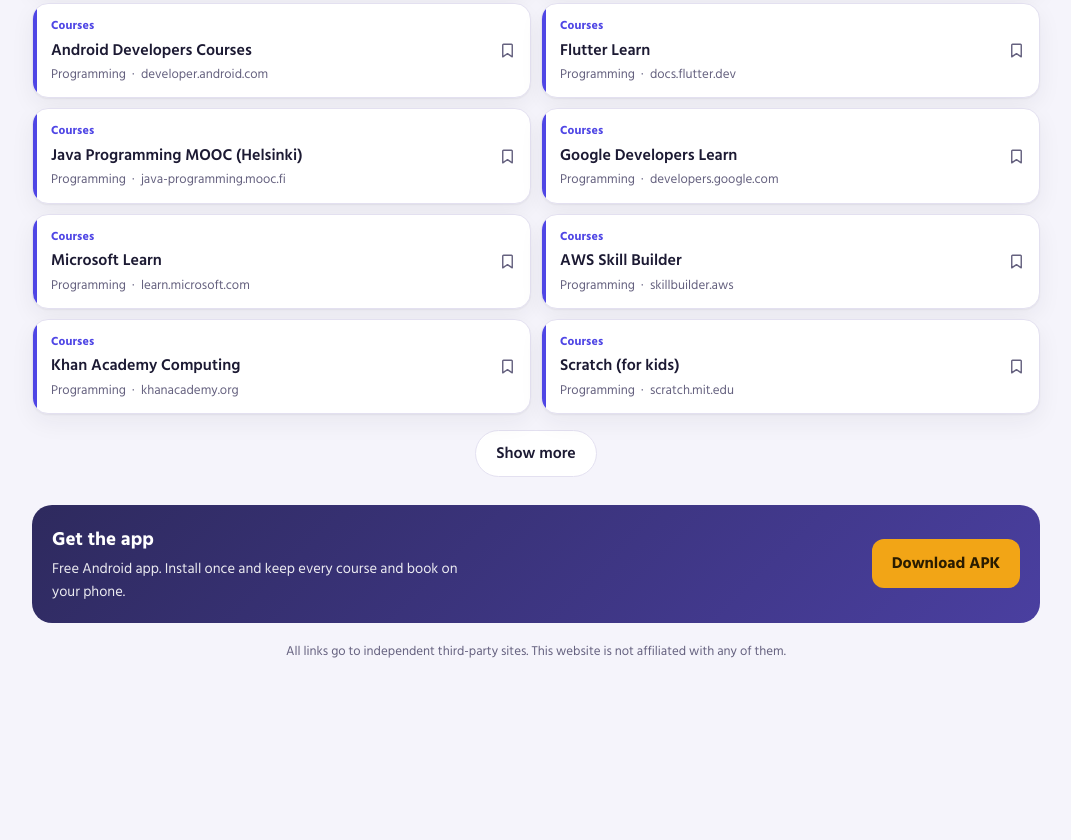
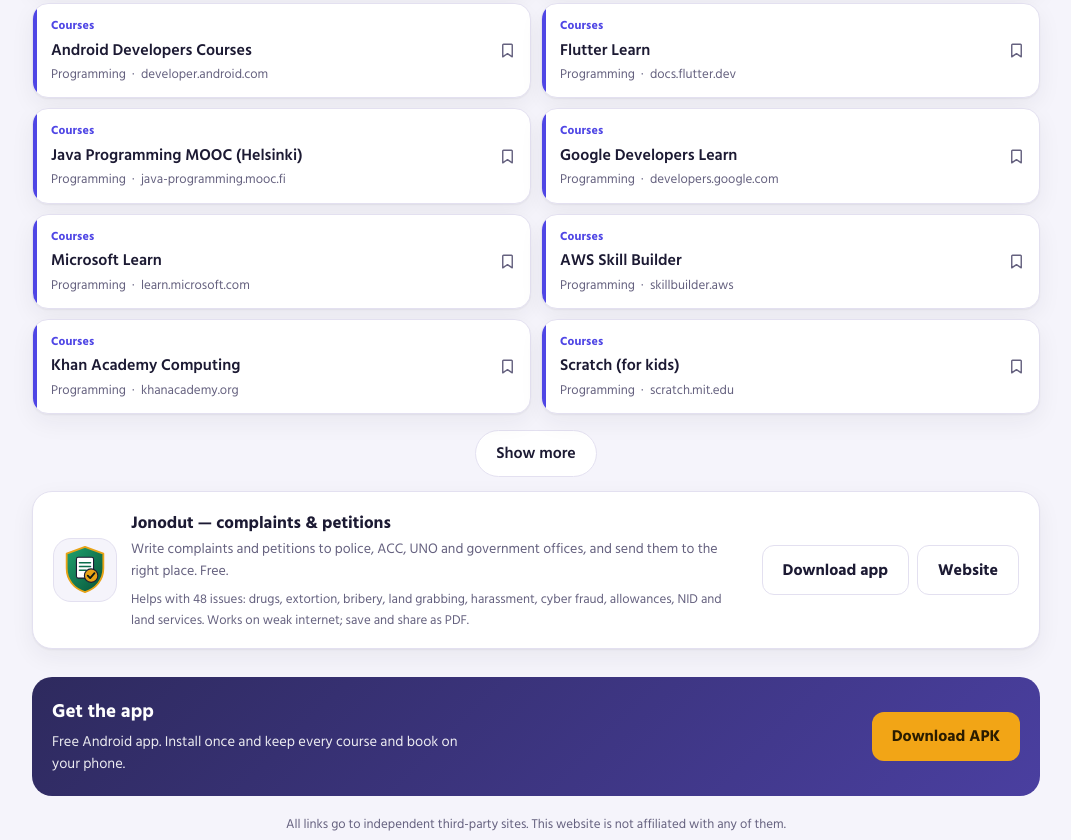
Before and after one commit to sbd-r/freelearnhub, a plain HTML site: page index.html in a window 1280 px wide. Shown: the part 1383-2223 px from the top of the page, without its empty margins (104-1175 px from the left). Before the commit the page ends 2050 px from the top, so only its background shows below. Drawn offline with Linux system fonts and the light colour scheme; a web font is replaced by a local one.

Commit message:
Add files via upload

```diff
--- a/index.html
+++ b/index.html
@@ -53,6 +53,19 @@
   <ul class="list" id="list"></ul>
   <button class="more" id="more" type="button" hidden></button>
 
+  <section class="jd" aria-labelledby="jdT">
+    <div class="jd-mark" aria-hidden="true"><svg width="52" height="58" viewBox="0 0 72 80" aria-hidden="true"><defs><linearGradient id="jdg2" x1="0" y1="0" x2="1" y2="1"><stop offset="0" stop-color="#1fa36f"/><stop offset="1" stop-color="#075238"/></linearGradient></defs><path d="M36 3 66 14v24c0 19-12 33-30 39C18 71 6 57 6 38V14z" fill="url(#jdg2)" stroke="#e8a317" stroke-width="3"/><rect x="22" y="20" width="28" height="34" rx="3" fill="#fff"/><path d="M27 29h18M27 35h18M27 41h11" stroke="#0b6b4a" stroke-width="2.5" stroke-linecap="round"/><circle cx="46" cy="50" r="11" fill="#e8a317"/><path d="m40.5 50 4 4 7-8" fill="none" stroke="#0d1814" stroke-width="3" stroke-linecap="round" stroke-linejoin="round"/></svg></div>
+    <div class="jd-text">
+      <h2 id="jdT"></h2>
+      <p id="jdP"></p>
+      <p class="jd-sub" id="jdS"></p>
+    </div>
+    <div class="jd-acts">
+      <a class="btn ghost" id="jdA" href="https://github.com/sbd-r/jonodut-app/releases/latest/download/jonodut-release.apk" rel="noopener"></a>
+      <a class="btn ghost" id="jdW" href="https://sbd-r.github.io/jonodut/" target="_blank" rel="noopener"></a>
+    </div>
+  </section>
+
   <section class="get" aria-labelledby="getT">
     <div class="get-text">
       <h2 id="getT"></h2>
--- a/site.js
+++ b/site.js
@@ -5,10 +5,10 @@
   var LANGS = [["bn", "বাং"], ["en", "EN"], ["hi", "हि"], ["ur", "اردو"]];
   var TYPES = ["c", "b", "y", "t", "a", "s"];
   var UI = {
-    bn: { tag: "বিশ্বের ফ্রি কোর্স, বই ও সফটওয়্যার এক জায়গায়", h1: "ফ্রি শেখার সব উপকরণ, এক জায়গায়", search: "কোর্স, বই বা সফটওয়্যার খুঁজুন…", all: "সব", saved: "সেভ করা", more: "আরও দেখান", none: "কিছু পাওয়া যায়নি", count: "{n}টি ফলাফল", open: "খুলুন", save: "সেভ করুন", unsave: "সেভ সরান", getT: "অ্যাপ নামান", getP: "অ্যান্ড্রয়েডের জন্য ফ্রি অ্যাপ। একবার নামালে সব কোর্স ও বই ফোনেই পাবেন।", getA: "APK ডাউনলোড", disc: "সব লিংক বাইরের স্বাধীন প্রতিষ্ঠানের। এই সাইট তাদের কারও সাথে যুক্ত নয়।", share: "শেয়ার", copied: "লিংক কপি হয়েছে", theme: { auto: "ফোন অনুযায়ী", light: "দিনের আলো", dark: "রাত" }, brand: "FreeLearn Hub", kindsLabel: "ধরন", saveTitle: "সেভ" },
-    en: { tag: "Free courses, books & software from around the world", h1: "Every free learning resource, in one place", search: "Search courses, books or software…", all: "All", saved: "Saved", more: "Show more", none: "Nothing found", count: "{n} results", open: "Open", save: "Save", unsave: "Remove from saved", getT: "Get the app", getP: "Free Android app. Install once and keep every course and book on your phone.", getA: "Download APK", disc: "All links go to independent third-party sites. This website is not affiliated with any of them.", share: "Share", copied: "Link copied", theme: { auto: "Match device", light: "Light", dark: "Dark" }, brand: "FreeLearn Hub", kindsLabel: "Type", saveTitle: "Save" },
-    hi: { tag: "दुनिया भर के मुफ़्त कोर्स, किताबें और सॉफ़्टवेयर एक जगह", h1: "मुफ़्त सीखने की हर सामग्री, एक ही जगह", search: "कोर्स, किताब या सॉफ़्टवेयर खोजें…", all: "सभी", saved: "सहेजे गए", more: "और दिखाएँ", none: "कुछ नहीं मिला", count: "{n} परिणाम", open: "खोलें", save: "सहेजें", unsave: "सहेजा हुआ हटाएँ", getT: "ऐप डाउनलोड करें", getP: "Android के लिए मुफ़्त ऐप। एक बार इंस्टॉल करें और सभी कोर्स व किताबें फ़ोन में रखें।", getA: "APK डाउनलोड", disc: "सभी लिंक स्वतंत्र तीसरे पक्ष की साइटों के हैं। यह साइट किसी से संबद्ध नहीं है।", share: "शेयर", copied: "लिंक कॉपी हो गया", theme: { auto: "डिवाइस के अनुसार", light: "दिन", dark: "रात" }, brand: "FreeLearn Hub", kindsLabel: "प्रकार", saveTitle: "सहेजें" },
-    ur: { tag: "دنیا بھر کے مفت کورسز، کتابیں اور سافٹ ویئر ایک جگہ", h1: "مفت سیکھنے کا ہر وسیلہ، ایک ہی جگہ", search: "کورس، کتاب یا سافٹ ویئر تلاش کریں…", all: "سب", saved: "محفوظ شدہ", more: "مزید دکھائیں", none: "کچھ نہیں ملا", count: "{n} نتائج", open: "کھولیں", save: "محفوظ کریں", unsave: "محفوظ سے ہٹائیں", getT: "ایپ حاصل کریں", getP: "اینڈرائیڈ کے لیے مفت ایپ۔ ایک بار انسٹال کریں اور تمام کورسز اور کتابیں فون میں رکھیں۔", getA: "APK ڈاؤنلوڈ", disc: "تمام لنکس آزاد تیسرے فریق کی سائٹس کے ہیں۔ یہ سائٹ ان میں سے کسی سے منسلک نہیں۔", share: "شیئر", copied: "لنک کاپی ہو گیا", theme: { auto: "ڈیوائس کے مطابق", light: "دن", dark: "رات" }, brand: "فری لرن حب", kindsLabel: "قسم", saveTitle: "محفوظ" }
+    bn: { jdT: "জনদূত — অভিযোগ ও দরখাস্ত", jdP: "থানা, দুদক, UNO ও সরকারি দপ্তরে অভিযোগ বা দরখাস্ত লিখে সঠিক ঠিকানায় পাঠান। ফ্রি।", jdS: "মাদক, চাঁদাবাজি, ঘুষ-দুর্নীতি, জমি দখল, যৌন হয়রানি, সাইবার প্রতারণা, ভাতা-ত্রাণ, এনআইডি-ভূমি সেবাসহ ৪৮টি বিষয়ে সাহায্য করে। ইন্টারনেট দুর্বল হলেও লেখা যায়, PDF সেভ ও শেয়ার করা যায়।", jdA: "অ্যাপ নামান", jdW: "ওয়েবসাইট", tag: "বিশ্বের ফ্রি কোর্স, বই ও সফটওয়্যার এক জায়গায়", h1: "ফ্রি শেখার সব উপকরণ, এক জায়গায়", search: "কোর্স, বই বা সফটওয়্যার খুঁজুন…", all: "সব", saved: "সেভ করা", more: "আরও দেখান", none: "কিছু পাওয়া যায়নি", count: "{n}টি ফলাফল", open: "খুলুন", save: "সেভ করুন", unsave: "সেভ সরান", getT: "অ্যাপ নামান", getP: "অ্যান্ড্রয়েডের জন্য ফ্রি অ্যাপ। একবার নামালে সব কোর্স ও বই ফোনেই পাবেন।", getA: "APK ডাউনলোড", disc: "সব লিংক বাইরের স্বাধীন প্রতিষ্ঠানের। এই সাইট তাদের কারও সাথে যুক্ত নয়।", share: "শেয়ার", copied: "লিংক কপি হয়েছে", theme: { auto: "ফোন অনুযায়ী", light: "দিনের আলো", dark: "রাত" }, brand: "FreeLearn Hub", kindsLabel: "ধরন", saveTitle: "সেভ" },
+    en: { jdT: "Jonodut — complaints & petitions", jdP: "Write complaints and petitions to police, ACC, UNO and government offices, and send them to the right place. Free.", jdS: "Helps with 48 issues: drugs, extortion, bribery, land grabbing, harassment, cyber fraud, allowances, NID and land services. Works on weak internet; save and share as PDF.", jdA: "Download app", jdW: "Website", tag: "Free courses, books & software from around the world", h1: "Every free learning resource, in one place", search: "Search courses, books or software…", all: "All", saved: "Saved", more: "Show more", none: "Nothing found", count: "{n} results", open: "Open", save: "Save", unsave: "Remove from saved", getT: "Get the app", getP: "Free Android app. Install once and keep every course and book on your phone.", getA: "Download APK", disc: "All links go to independent third-party sites. This website is not affiliated with any of them.", share: "Share", copied: "Link copied", theme: { auto: "Match device", light: "Light", dark: "Dark" }, brand: "FreeLearn Hub", kindsLabel: "Type", saveTitle: "Save" },
+    hi: { jdT: "जनदूत — शिकायत और आवेदन", jdP: "पुलिस, ACC, UNO और सरकारी दफ़्तरों को शिकायत या आवेदन लिखकर सही जगह भेजें। मुफ़्त।", jdS: "48 विषयों में मदद: नशा, वसूली, घूस, ज़मीन पर कब्ज़ा, उत्पीड़न, साइबर धोखाधड़ी, भत्ता, NID और भूमि सेवा। कमज़ोर इंटरनेट पर भी काम करता है; PDF सेव और शेयर।", jdA: "ऐप डाउनलोड", jdW: "वेबसाइट", tag: "दुनिया भर के मुफ़्त कोर्स, किताबें और सॉफ़्टवेयर एक जगह", h1: "मुफ़्त सीखने की हर सामग्री, एक ही जगह", search: "कोर्स, किताब या सॉफ़्टवेयर खोजें…", all: "सभी", saved: "सहेजे गए", more: "और दिखाएँ", none: "कुछ नहीं मिला", count: "{n} परिणाम", open: "खोलें", save: "सहेजें", unsave: "सहेजा हुआ हटाएँ", getT: "ऐप डाउनलोड करें", getP: "Android के लिए मुफ़्त ऐप। एक बार इंस्टॉल करें और सभी कोर्स व किताबें फ़ोन में रखें।", getA: "APK डाउनलोड", disc: "सभी लिंक स्वतंत्र तीसरे पक्ष की साइटों के हैं। यह साइट किसी से संबद्ध नहीं है।", share: "शेयर", copied: "लिंक कॉपी हो गया", theme: { auto: "डिवाइस के अनुसार", light: "दिन", dark: "रात" }, brand: "FreeLearn Hub", kindsLabel: "प्रकार", saveTitle: "सहेजें" },
+    ur: { jdT: "جندوت — شکایات اور درخواستیں", jdP: "پولیس، ACC، UNO اور سرکاری دفاتر کو شکایت یا درخواست لکھ کر درست جگہ بھیجیں۔ مفت۔", jdS: "48 معاملات میں مدد: منشیات، بھتہ، رشوت، زمین پر قبضہ، ہراسانی، سائبر فراڈ، وظائف، NID اور زمین کی خدمات۔ کمزور انٹرنیٹ پر بھی چلتی ہے؛ PDF محفوظ اور شیئر۔", jdA: "ایپ ڈاؤنلوڈ", jdW: "ویب سائٹ", tag: "دنیا بھر کے مفت کورسز، کتابیں اور سافٹ ویئر ایک جگہ", h1: "مفت سیکھنے کا ہر وسیلہ، ایک ہی جگہ", search: "کورس، کتاب یا سافٹ ویئر تلاش کریں…", all: "سب", saved: "محفوظ شدہ", more: "مزید دکھائیں", none: "کچھ نہیں ملا", count: "{n} نتائج", open: "کھولیں", save: "محفوظ کریں", unsave: "محفوظ سے ہٹائیں", getT: "ایپ حاصل کریں", getP: "اینڈرائیڈ کے لیے مفت ایپ۔ ایک بار انسٹال کریں اور تمام کورسز اور کتابیں فون میں رکھیں۔", getA: "APK ڈاؤنلوڈ", disc: "تمام لنکس آزاد تیسرے فریق کی سائٹس کے ہیں۔ یہ سائٹ ان میں سے کسی سے منسلک نہیں۔", share: "شیئر", copied: "لنک کاپی ہو گیا", theme: { auto: "ڈیوائس کے مطابق", light: "دن", dark: "رات" }, brand: "فری لرن حب", kindsLabel: "قسم", saveTitle: "محفوظ" }
   };
   var ICON = {
     save: '<path d="M7 4h10a1 1 0 0 1 1 1v15l-6-4-6 4V5a1 1 0 0 1 1-1z"/>',
@@ -53,6 +53,11 @@
     $("h1").textContent = L("h1");
     $("q").placeholder = L("search");
     $("q").setAttribute("aria-label", L("search"));
+    $("jdT").textContent = L("jdT");
+    $("jdP").textContent = L("jdP");
+    $("jdS").textContent = L("jdS");
+    $("jdA").textContent = L("jdA");
+    $("jdW").textContent = L("jdW");
     $("getT").textContent = L("getT");
     $("getP").textContent = L("getP");
     $("getA").textContent = L("getA");
--- a/style.css
+++ b/style.css
@@ -141,3 +141,15 @@ a{color:inherit}
   .card{transition:transform .15s ease, box-shadow .15s ease}
   .card:active{transform:scale(.99)}
 }
+
+/* ---------- Jonodut cross-link card ---------- */
+.jd{display:flex; flex-wrap:wrap; align-items:center; gap:14px; margin:14px 0 0; padding:18px 20px; border-radius:20px;
+  background:var(--card); border:1px solid var(--line); box-shadow:var(--shadow)}
+.jd-mark{width:64px; height:64px; border-radius:18px; flex:none; display:grid; place-items:center; background:var(--bg); border:1px solid var(--line)}
+.jd-mark svg{width:44px; height:auto}
+.jd-text{flex:1; min-width:180px}
+.jd-text h2{margin:0 0 2px; font-size:17px}
+.jd-text p{margin:0; color:var(--mut); font-size:14px; line-height:1.6}
+.jd-text .jd-sub{margin-top:6px; font-size:13px}
+.jd-acts{display:flex; gap:8px; flex-wrap:wrap}
+.btn.ghost{background:transparent; color:var(--ink); border:1px solid var(--line)}
```
